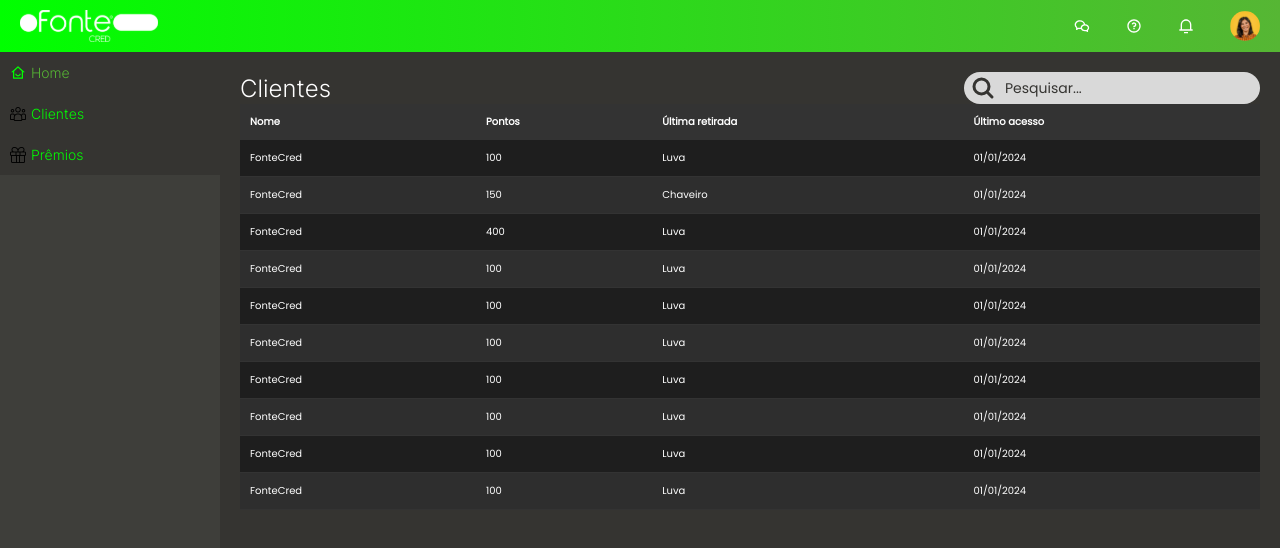
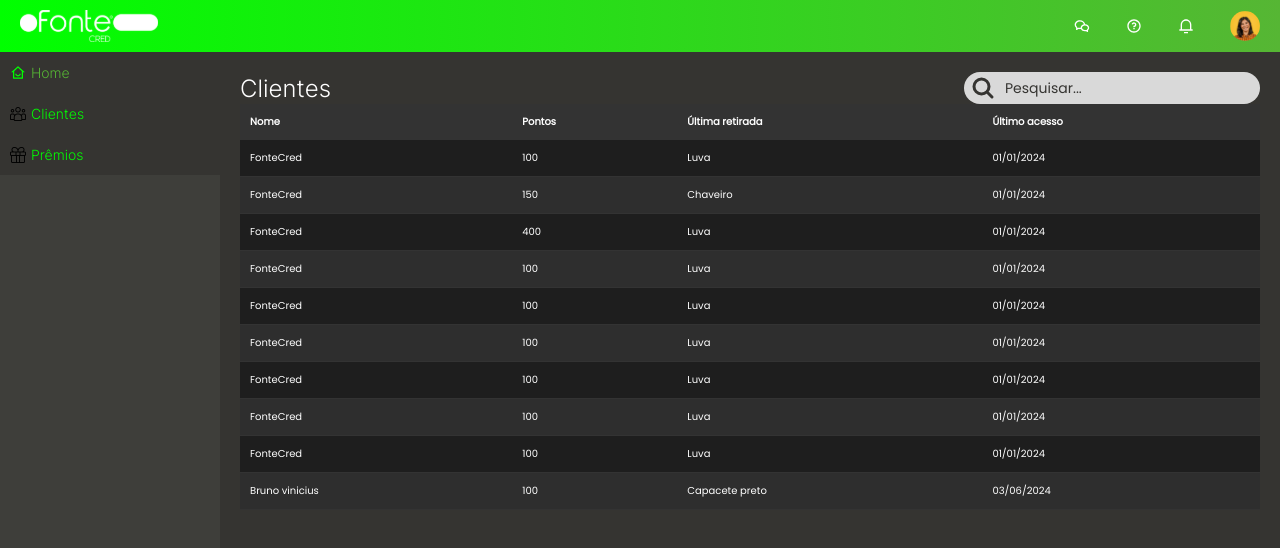
Before and after one commit to polijrorg/FonteCred-front, a Next.js app: page /ClientList in a window 1280 px wide. Shown: the top 548 px of the page. Built offline with nearby package versions, Linux system fonts and the light colour scheme.

Commit message:
:bug: client page filter adding

```diff
--- a/src/template/ClientList/index.tsx
+++ b/src/template/ClientList/index.tsx
@@ -1,73 +1,98 @@
+import React, { useState } from 'react';
 import Header from 'components/Header';
 import Sidebar from 'components/Sidebar';
 import Searchbar from 'components/Searchbar';
 import Table from 'components/ClientTable';
 import * as S from './styles';
 
-const data = [
+interface DataItem {
+    id: string;
+    nome: string;
+    pontos: number;
+    ultimaRetirada: string;
+    ultimoAcesso: string;
+}
+
+const data: DataItem[] = [
     {
+        id: '1',
         nome: 'FonteCred',
         pontos: 100,
         ultimaRetirada: 'Luva',
         ultimoAcesso: '01/01/2024'
     },
     {
+        id: '2',
         nome: 'FonteCred',
         pontos: 150,
         ultimaRetirada: 'Chaveiro',
         ultimoAcesso: '01/01/2024'
     },
     {
+        id: '3',
         nome: 'FonteCred',
         pontos: 400,
         ultimaRetirada: 'Luva',
         ultimoAcesso: '01/01/2024'
     },
     {
+        id: '4',
         nome: 'FonteCred',
         pontos: 100,
         ultimaRetirada: 'Luva',
         ultimoAcesso: '01/01/2024'
     },
     {
+        id: '5',
         nome: 'FonteCred',
         pontos: 100,
         ultimaRetirada: 'Luva',
         ultimoAcesso: '01/01/2024'
     },
     {
+        id: '6',
         nome: 'FonteCred',
         pontos: 100,
         ultimaRetirada: 'Luva',
         ultimoAcesso: '01/01/2024'
     },
     {
+        id: '7',
         nome: 'FonteCred',
         pontos: 100,
         ultimaRetirada: 'Luva',
         ultimoAcesso: '01/01/2024'
     },
     {
+        id: '8',
         nome: 'FonteCred',
         pontos: 100,
         ultimaRetirada: 'Luva',
         ultimoAcesso: '01/01/2024'
     },
     {
+        id: '9',
         nome: 'FonteCred',
         pontos: 100,
         ultimaRetirada: 'Luva',
         ultimoAcesso: '01/01/2024'
     },
     {
-        nome: 'FonteCred',
+        id: '10',
+        nome: 'Bruno vinicius',
         pontos: 100,
-        ultimaRetirada: 'Luva',
-        ultimoAcesso: '01/01/2024'
+        ultimaRetirada: 'Capacete preto',
+        ultimoAcesso: '03/06/2024'
     }
 ];
 
-const ClientListTemplate = () => {
+const ClientListTemplate: React.FC = () => {
+    const [searchQuery, setSearchQuery] = useState('');
+
+    const filteredData = data.filter((item) =>
+        item.nome.toLowerCase().includes(searchQuery.toLowerCase())
+    );
+
     return (
         <S.Container>
             <Header />
@@ -76,9 +101,9 @@
                 <S.Background>
                     <S.SubtitleDiv>
                         <S.Subtitle>Clientes</S.Subtitle>
-                        <Searchbar />
+                        <Searchbar onSearch={setSearchQuery} />
                     </S.SubtitleDiv>
-                    <Table data={data} />
+                    <Table data={filteredData} />
                 </S.Background>
             </S.Wrapper>
         </S.Container>
```
